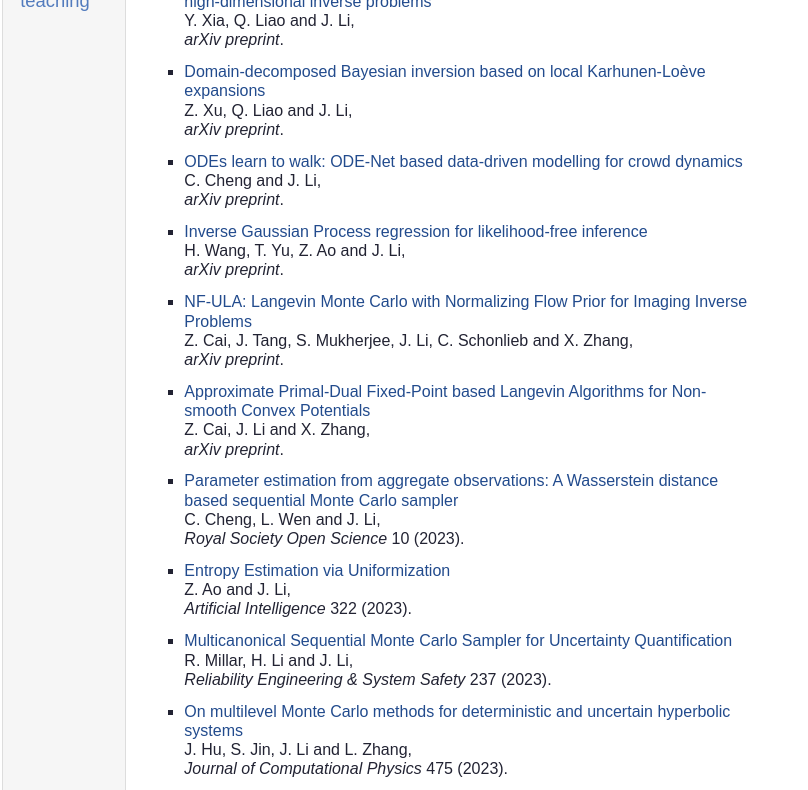
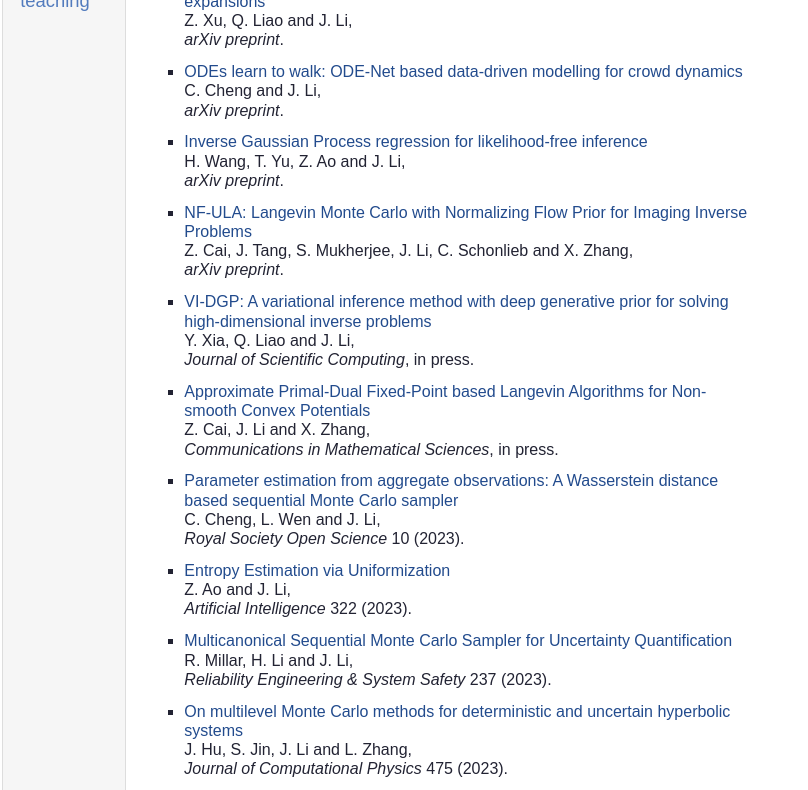
Before and after one commit to lijinglai/lijinglai.github.io, a plain HTML site: page publications.html in a window 1280 px wide. Shown: the part 145-935 px from the top of the page, without its empty margins (0-808 px from the left). Drawn offline with Linux system fonts and the light colour scheme.

Commit message:
Update publications.html

```diff
--- a/publications.html
+++ b/publications.html
@@ -26,12 +26,6 @@
 <br />
 <br /></p>
 <ul>
-<li><p><a href="https://doi.org/10.48550/arXiv.2302.11173">VI-DGP: A variational inference method with deep generative prior for solving high-dimensional inverse problems</a> <br />
-Y. Xia, Q. Liao and J. Li,  <br />
-<i>arXiv preprint</i>.</p>
-</li>
-</ul>
-<ul>
 <li><p><a href="https://arxiv.org/abs/2211.04026">Domain-decomposed Bayesian inversion based on local Karhunen-Loève expansions</a> <br />
 Z. Xu, Q. Liao and J. Li,  <br />
 <i>arXiv preprint</i>.</p>
@@ -57,10 +51,15 @@ Z. Cai, J. Tang, S. Mukherjee,  J. Li, C. Schonlieb and X. Zhang, <br />
 </li>
 </ul>
 <ul>
+<li><p><a href="https://doi.org/10.48550/arXiv.2302.11173">VI-DGP: A variational inference method with deep generative prior for solving high-dimensional inverse problems</a> <br />
+Y. Xia, Q. Liao and J. Li,  <br />
+<i>Journal of Scientific Computing</i>, in press.</p>
+</li>
+</ul>
+<ul>
 <li><p><a href="https://doi.org/10.48550/arXiv.2304.04544">Approximate Primal-Dual Fixed-Point based Langevin Algorithms for Non-smooth Convex Potentials</a> <br />
 Z. Cai, J. Li and X. Zhang, <br />
-<i>arXiv preprint</i>.
-</p>
+<i>Communications in Mathematical Sciences</i>, in press.</p>
 </li>
 </ul>
 <ul>
@@ -339,7 +338,7 @@ J. Li, E. Spiller and G. Biondini, <br />
 </ul>
 <div id="footer">
 <div id="footer-text">
-Page generated 2023-08-07, by <a href="http://jemdoc.jaboc.net/">jemdoc</a>.
+Page generated 2023-08-17, by <a href="http://jemdoc.jaboc.net/">jemdoc</a>.
 </div>
 </div>
 </td>
```
